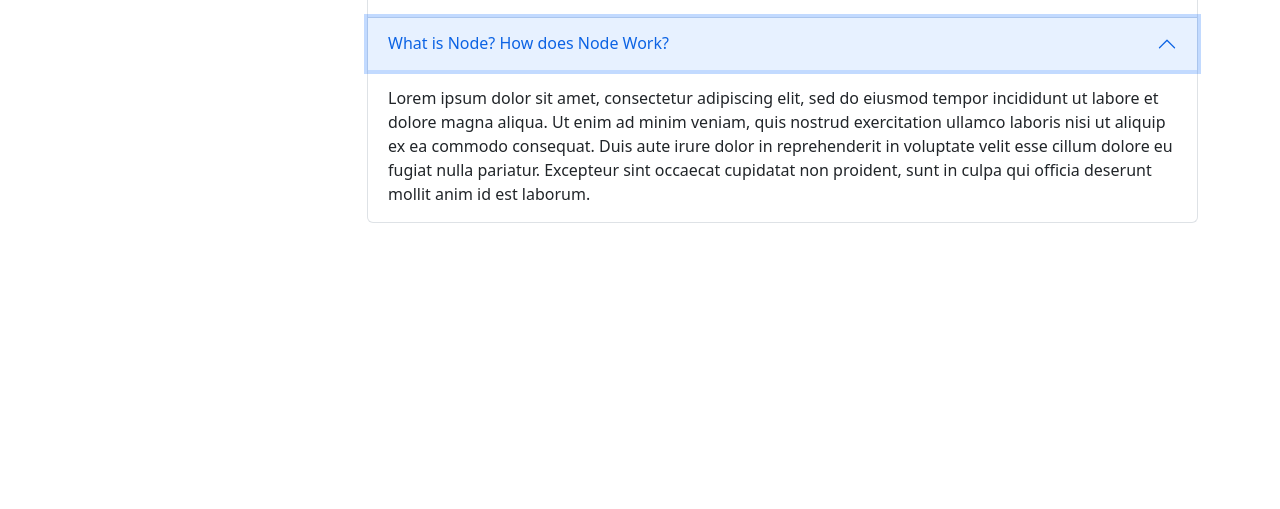
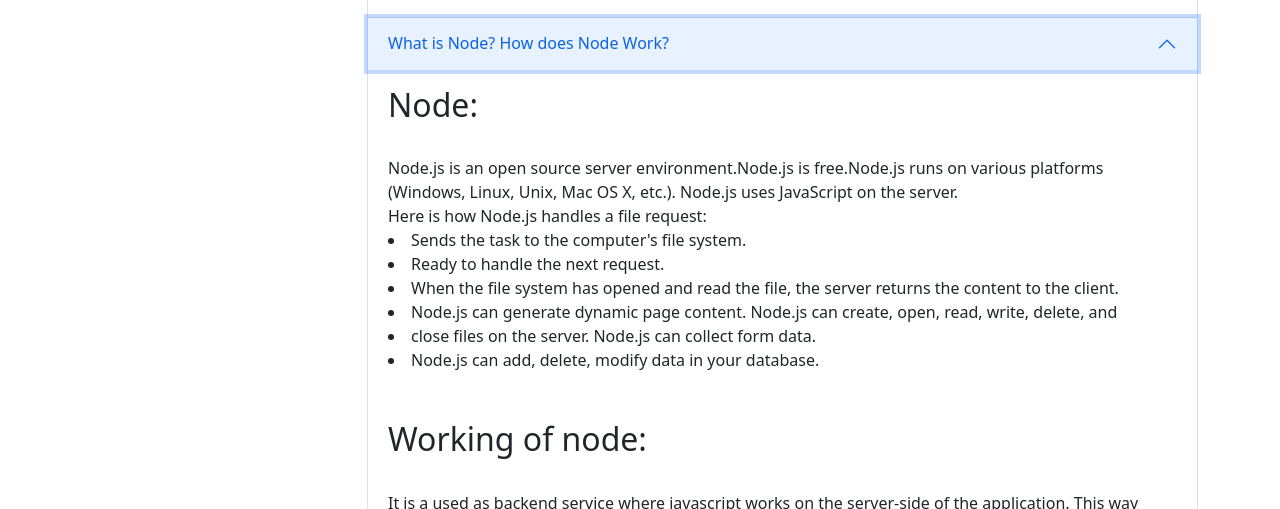
Before and after one commit to Karimuzzaman/learning-platform-client, a React (Create React App) app: page /blog in a window 1280 px wide. Both pictures are taken after a click on the button "What is Node? How does Node Work?". Shown: the part 210-719 px from the top of the page. Built offline with nearby package versions, Linux system fonts and the light colour scheme; no server answers.

Commit message:
4th answer added

```diff
--- a/src/Pages/Shared/Blog/Blog.js
+++ b/src/Pages/Shared/Blog/Blog.js
@@ -34,7 +34,7 @@
             <Accordion.Item eventKey="2">
                 <Accordion.Header>How does the private route work?</Accordion.Header>
                 <Accordion.Body>
-                    PrivateRoute component is the blueprint for all private routes in the application. If the user is logged in, go on and display the component in question; otherwise, redirect the user to sign-in page. <br /> <br />
+                    PrivateRoute component is the blueprint for all private routes in the application. If the user is logged in, go on and display the component in the route. Otherwise, redirect the user to sign-in page. <br /> <br />
                     The react private route component renders child components (children) if the user is logged in. If not logged in the user is redirected to the /login page with the return url passed in the location state property. <br /> <br />
 
                     The current logged in user (authUser) is retrieved from Redux state with a call to the useSelector() hook. Redux is used in this example however it is not required to implement a Private Route component in React Router 6.
@@ -43,13 +43,38 @@
             <Accordion.Item eventKey="3">
                 <Accordion.Header>What is Node? How does Node Work?</Accordion.Header>
                 <Accordion.Body>
-                    Lorem ipsum dolor sit amet, consectetur adipiscing elit, sed do
-                    eiusmod tempor incididunt ut labore et dolore magna aliqua. Ut enim ad
-                    minim veniam, quis nostrud exercitation ullamco laboris nisi ut
-                    aliquip ex ea commodo consequat. Duis aute irure dolor in
-                    reprehenderit in voluptate velit esse cillum dolore eu fugiat nulla
-                    pariatur. Excepteur sint occaecat cupidatat non proident, sunt in
-                    culpa qui officia deserunt mollit anim id est laborum.
+                    <h2>Node: </h2> <br />
+                    Node.js is an open source server environment.Node.js is free.Node.js runs on various platforms (Windows, Linux, Unix, Mac OS X, etc.). Node.js uses JavaScript on the server. <br />
+                    Here is how Node.js handles a file request: <br />
+
+                    <li>Sends the task to the computer's file system.</li>
+                    <li>Ready to handle the next request.</li>
+                    <li>When the file system has opened and read the file, the server returns the content to the client.</li>
+                    <li>Node.js can generate dynamic page content.
+                        Node.js can create, open, read, write, delete, and </li>
+                    <li>close files on the server.
+                        Node.js can collect form data.
+                    </li>
+                    <li> Node.js can add, delete, modify data in your database.</li> <br /> <br />
+
+                    <h2> Working of node: </h2> <br />
+                    It is a used as backend service where javascript works on the server-side of the application. This way javascript is used on both frontend and backend. Node.js runs on chrome v8 engine which converts javascript code into machine code, it is highly scalable, lightweight, fast, and data-intensive. <br /> <br />
+
+                    Working of Node.js: Node.js accepts the request from the clients and sends the response, while working with the request node.js handles them with a single thread. To operate I/O operations or requests node.js use the concept of threads. Thread is a sequence of instructions that the server needs to perform. It runs parallel on the server to provide the information to multiple clients. Node.js is an event loop single-threaded language. It can handle concurrent requests with a single thread without blocking it for one request. <br /> <br />
+
+                    Node.js basically works on two concept <br />
+
+                    <li>Asynchronous</li>
+                    <li>Non-blocking I/O</li> <br /> <br />
+                    Non-blocking I/o: Non-blocking i/o  means working with multiple requests without blocking the thread for a single request. I/O basically interacts with external systems such as files, databases. Node.js is not used for CPU-intensive work means for calculations, video processing because a single thread cannot handle the CPU works. <br /> <br />
+
+                    Asynchronous: Asynchronous is executing a callback function. The moment we get the response from the other server or database it will execute a callback function. Callback functions are called as soon as some work is finished and this is because the node.js uses an event-driven architecture. The single thread doesn’t work with the request instead it sends the request to another system which resolves the request and it is accessible for another request. <br /> <br />
+
+                    To implement the concept of the system to handle the request  node.js uses the concept of Libuv. <br /> <br />
+
+                    Libuv is an open-source library built-in C. It has a strong focus on asynchronous and  I/O, this gives node access to the underlying computer operating system, file system, and networking.
+
+
                 </Accordion.Body>
             </Accordion.Item>
         </Accordion>
```
